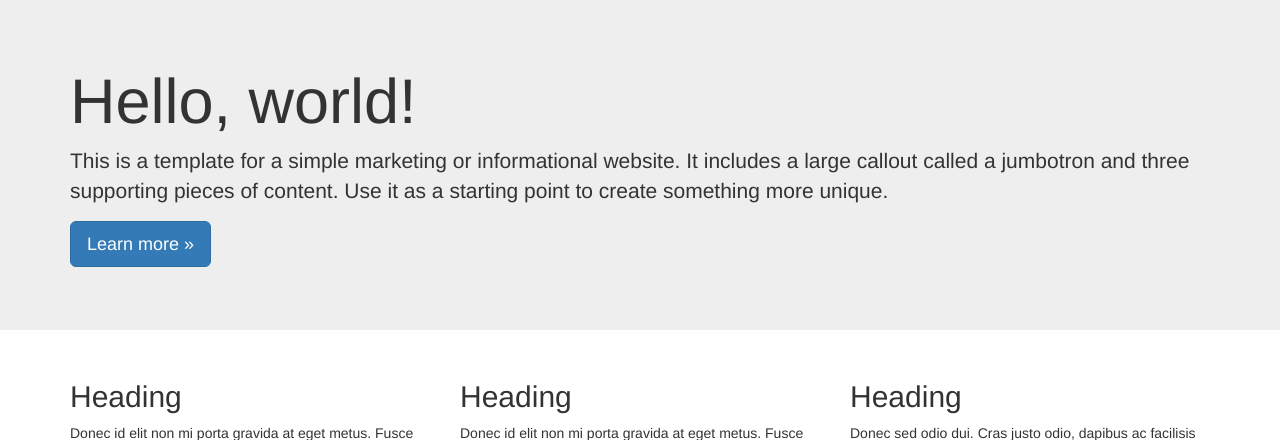
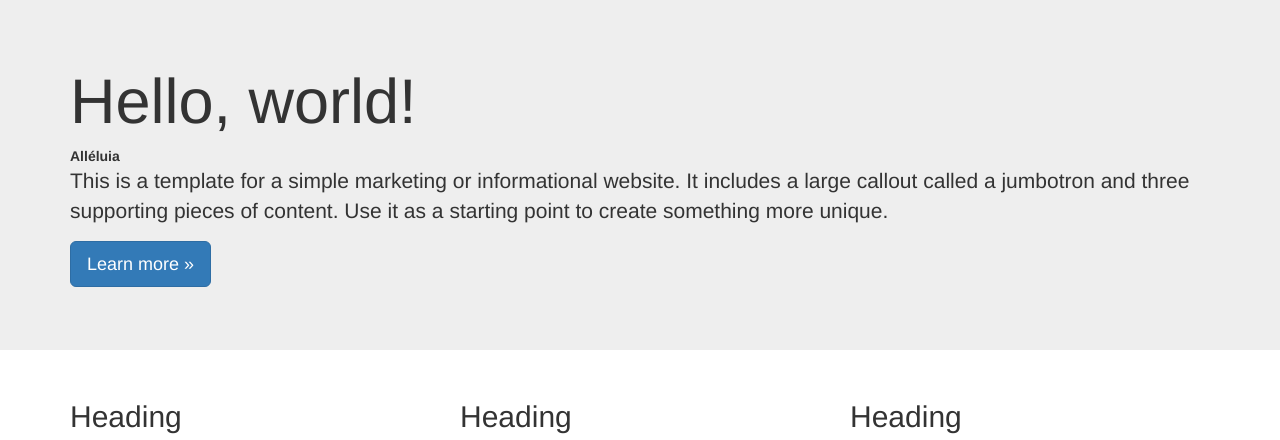
Before and after one commit to excellencemichel/src, a Django app: template templates/home.html in a window 1280 px wide. Shown: the part 51-491 px from the top of the page. Run offline with Django 3.2, Linux system fonts and the light colour scheme; the template is opened without the code that fills it, so the values that code supplies are empty; some libraries are stand-ins or nearby versions.

Commit message:
Ajout de Alléluia à Home

```diff
--- a/templates/home.html
+++ b/templates/home.html
@@ -7,6 +7,7 @@
     <div class="jumbotron">
       <div class="container">
         <h1>Hello, world!</h1>
+        <strong>Alléluia</strong>
         <p>This is a template for a simple marketing or informational website. It includes a large callout called a jumbotron and three supporting pieces of content. Use it as a starting point to create something more unique.</p>
         <p><a class="btn btn-primary btn-lg" href="#" role="button">Learn more &raquo;</a></p>
       </div>
```
